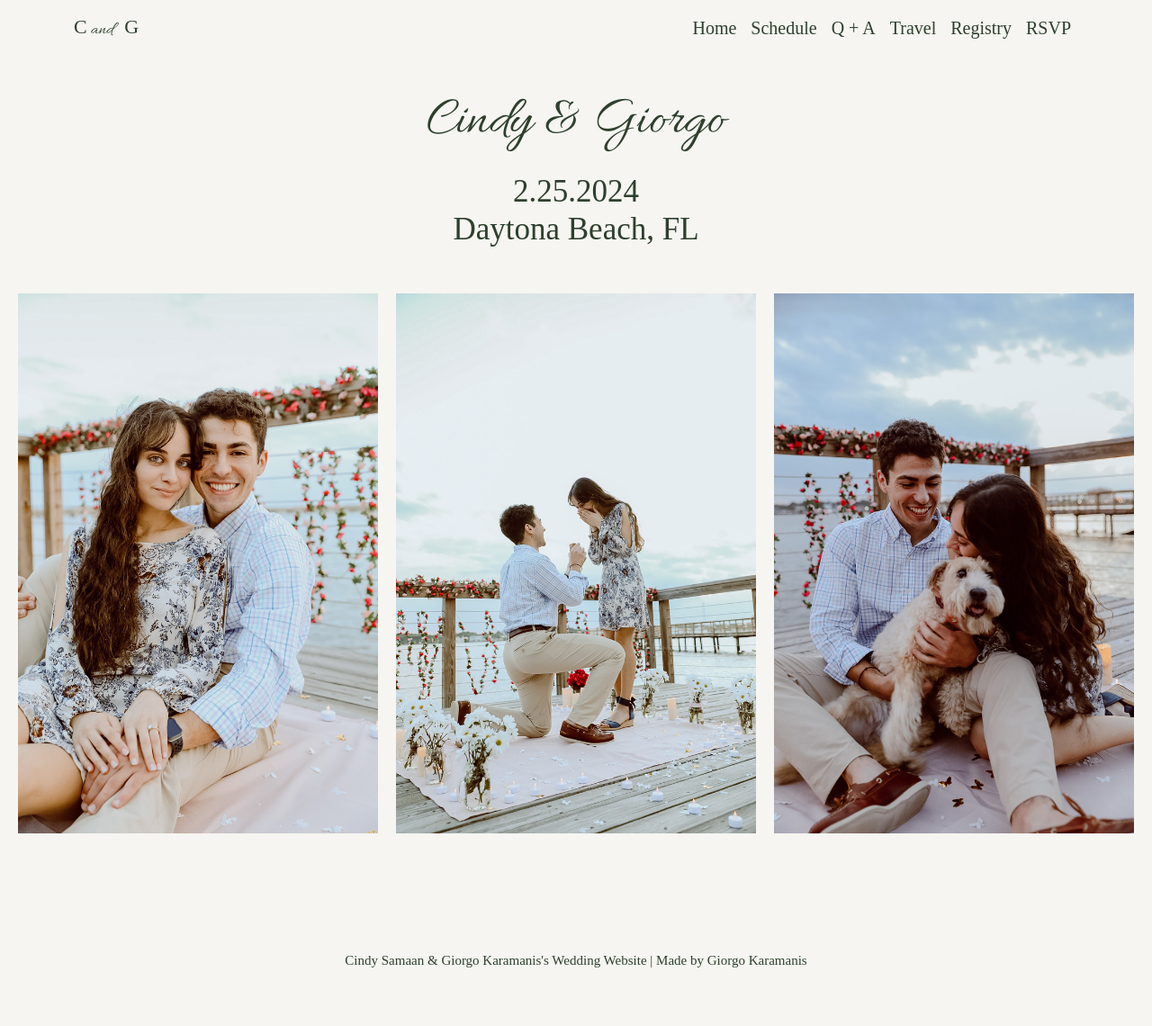
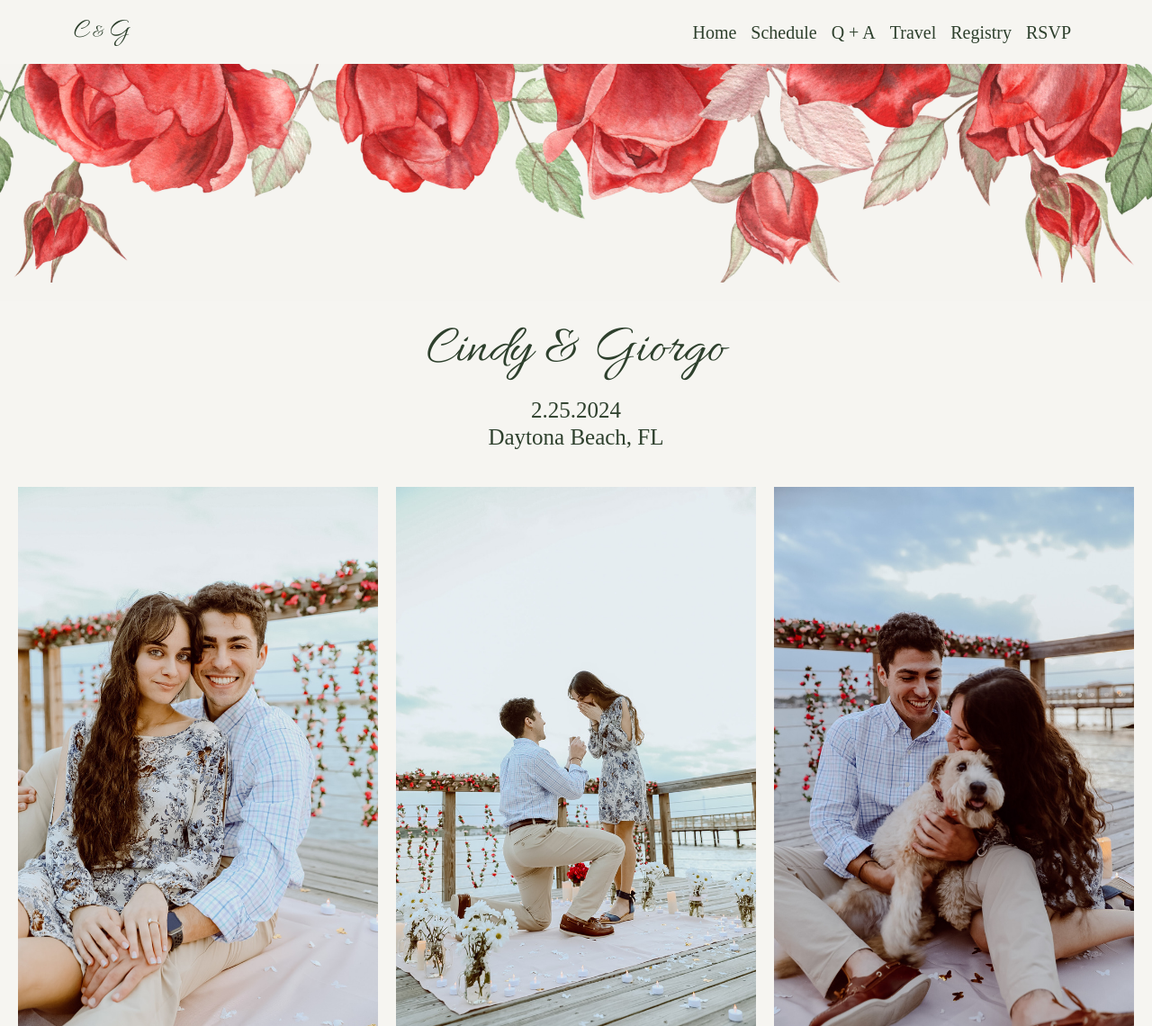
Before and after one commit to gkaramanis1/wedding, a Flask app: page / in a window 1280 px wide. Shown: the top 1140 px of the page at 90% size. Before the commit the page ends 1075 px from the top, so only its background shows below. Run offline with Flask 3, Linux system fonts and the light colour scheme; some libraries are stand-ins or nearby versions.

Commit message:
style changes

```diff
--- a/wedding/static/main.css
+++ b/wedding/static/main.css
@@ -4,9 +4,9 @@
   }
 
 .brand-initial {
-    font-size: 22px;
+    font-size: 30px;
     color: #2E402D;
-    font-family: 'Quicksand';
+    font-family: 'Allura', cursive;
 }
 
 .bg-steel {
--- a/wedding/templates/home.html
+++ b/wedding/templates/home.html
@@ -10,15 +10,15 @@
       font-size: 60px;
       text-align: center;
       color: #2E402D;
-      margin-bottom: 20px;
+      margin-bottom: 15px;
     }
 
     h2 {
       font-family: 'Quicksand';
-      font-size: 35px;
+      font-size: 25px;
       text-align: center;
       color: #2E402D;
-      margin-bottom: 40px;
+      margin-bottom: 30px;
     }
 
     .image-container {
@@ -57,6 +57,7 @@
         width: 250px;
         height: 188px;
       }
+
     }
 
     @media screen and (max-width: 480px) {
@@ -73,10 +74,26 @@
         height: auto;
       }
     }
+
+    .header {
+      width: 100%;
+      height: 100px;
+      position: fixed;
+      top: 0;
+      left: 0;
+      z-index: 999;
+      background-color: transparent;
+    }
+
+    .flower {
+      width: 100%;
+    }
   </style>
 </head>
 <body>
-  <div style="margin-top: 100px;">
+  <div class="header"></div>
+  <img class="flower" src="../static/flower.png" alt="flower" style="position: relative; top: 40px;">
+  <div style="margin-top: 60px;">
     <h1>Cindy &amp; Giorgo</h1>
     <h2>2.25.2024 <br> Daytona Beach, FL</h2>
   </div>
@@ -86,4 +103,5 @@
     <img src="../static/wedding2.jpeg" alt="wedding" style="width: 400px; height: 600px; animation-delay: 0.8s;">
   </div>
 </body>
+
 {% endblock content %}
--- a/wedding/templates/layout.html
+++ b/wedding/templates/layout.html
@@ -35,8 +35,8 @@
         <div class="container">
           <a class="navbar-brand mr-4" href="/">
             <span class="brand-initial">C</span
-            ><span class="brand-and"> and </span
-            ><span class="brand-initial">&nbsp;G</span>
+            ><span class="brand-and"> & </span
+            ><span class="brand-initial">G</span>
           </a>
           <button
             class="navbar-toggler"
--- a/wedding/templates/registry.html
+++ b/wedding/templates/registry.html
@@ -33,7 +33,7 @@
     animation-delay: 0.2s;">
         <img src="../static/amazon.png" alt="amazon" style="max-width: 80%; padding-bottom: 25px; padding-top: 60px;">
 		<a href="https://www.amazon.com/wedding/giorgo-karamanis-cindy-samaan--february-2024/registry/8VTV0TGSQESX">
-		<button type="button" class="btn btn-primary btn-md" style="background-color:#cc0000; color: #fff; border: none; font-size: 16px; cursor: pointer; border-radius: 5px; width: 200px;">Shop Registry</button>
+		<button type="button" class="btn btn-primary btn-md" style="background-color: #D83D2E; color: #fff; border: none; font-size: 16px; cursor: pointer; border-radius: 5px; width: 200px;">Shop Registry</button>
 		</a>
 	</div>
 
@@ -50,7 +50,7 @@
     animation-delay: 0.5s;">
 		<img src="../static/target.png" alt="target" style="max-width: 50%; padding-bottom: 25px; padding-top: 40px;">
 		<a href="https://www.target.com/gift-registry/gift/giorgo-cindy">
-		<button type="button" class="btn btn-primary btn-md" style="background-color:#cc0000; color: #fff; border: none; font-size: 16px; cursor: pointer; border-radius: 5px; width: 200px; ">Shop Registry</button>
+		<button type="button" class="btn btn-primary btn-md" style="background-color: #D83D2E; color: #fff; border: none; font-size: 16px; cursor: pointer; border-radius: 5px; width: 200px; ">Shop Registry</button>
 		</a>
 	</div>
 
@@ -67,7 +67,7 @@
     animation-delay: 0.8s;">
 		<img src="../static/macys.png" alt="macys" style="max-width: 50%; padding-bottom: 25px; padding-top: 40px;">
 		<a href="https://www.macys.com/registry/Giorgo-Karamanis-Cindy-Samaan/7436935">
-		<button type="button" class="btn btn-primary btn-md" style="background-color:#cc0000; color: #fff; border: none; font-size: 16px; cursor: pointer; border-radius: 5px; width: 200px;">Shop Registry</button>
+		<button type="button" class="btn btn-primary btn-md" style="background-color: #D83D2E; color: #fff; border: none; font-size: 16px; cursor: pointer; border-radius: 5px; width: 200px;">Shop Registry</button>
 		</a>
 	</div>
 
--- a/wedding/templates/rsvp.html
+++ b/wedding/templates/rsvp.html
@@ -10,12 +10,12 @@
                 <div style="font-size: 25px; font-family: 'Quicksand'; margin-right: 15px;">
                 {{ guest.first_name }} {{ guest.last_name }}
                 </div>
-                <button type="button" onclick="toggleRSVP(this)" class="btn btn-primary btn-lg mx-auto d-block" style="border-color: #2E402D;height: 40px;
+                <button type="button" onclick="toggleRSVP(this)" class="btn btn-primary btn-lg mx-auto d-block" style="border-color: #2E402D; height: 40px;
                 width: 124px;
                 font-size: 16px;
 		border-radius: 2px;" id="{{ guest.id }}_accepted">Accept</button>
 
-                <button type="button" onclick="toggleRSVP(this)" class="btn btn-primary btn-lg mx-auto d-block" style="height: 40px;
+                <button type="button" onclick="toggleRSVP(this)" class="btn btn-primary btn-lg mx-auto d-block" style="border-color: #2E402D; height: 40px;
                 width: 124px;
                 font-size: 16px;
 		border-radius: 2px; margin-left: 15px;" id="{{ guest.id }}_declined">Decline</button>
```
Also changed, not shown: wedding/static/flower.png (added).
